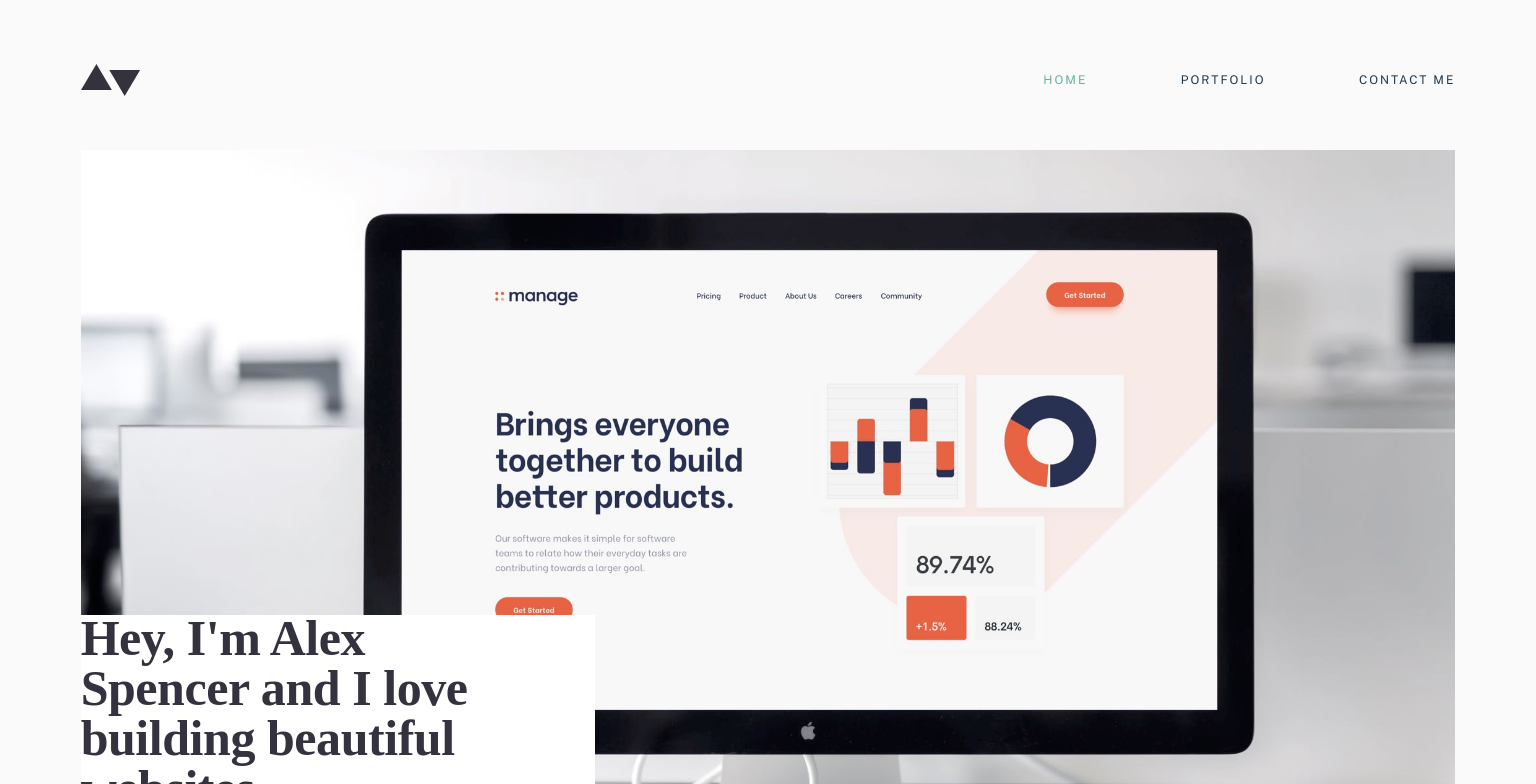
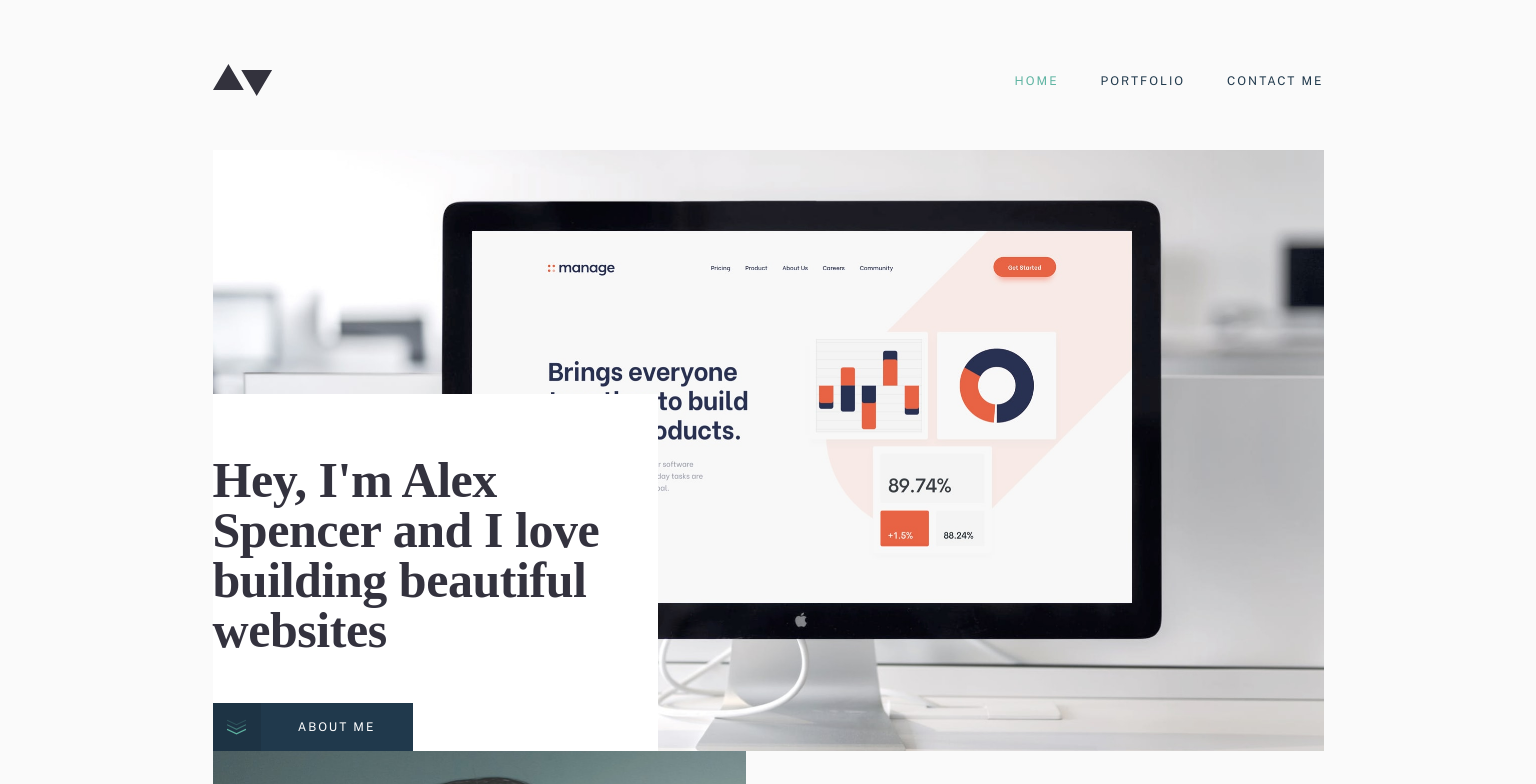
Before and after one commit to callumskilling/minimalist-portfolio, a React (Create React App) app: page / in a window 1536 px wide. Shown: the top 784 px of the page. Built offline with nearby package versions, Linux system fonts and the light colour scheme; a web font is replaced by a local one.

Commit message:
finished Nav and Hero

```diff
--- a/src/App.css
+++ b/src/App.css
@@ -39,6 +39,7 @@
 
 .pageContainer {
     width: 83%;
+    max-width: 1111px;
     margin-inline: auto;
 }
 
@@ -93,6 +94,6 @@ h3 {
 
 @media only screen and (min-width: 768px) {
     .pageContainer {
-        width: 89.5%;
+        width: 89.713542%
     }
 }
--- a/src/components/Hero/Hero.css
+++ b/src/components/Hero/Hero.css
@@ -39,6 +39,11 @@
     background: none;
     width: 76%;
     color: white;
+    font-family: var(--ff-sans-serif);
+    font-weight: var(--fw-refular-400);
+    font-size: 12px;
+    line-height: 14px;
+    letter-spacing: 2px;
 }
 
 @media only screen and (min-width: 768px) {
@@ -53,7 +58,7 @@
     .heroText {
         grid-area: overlap;
         align-self: end;
-        width: 80.5%;
+        width: 74.709302%;
         background-color: white;
         height: 278px;
         display: flex;
@@ -65,10 +70,21 @@
     .heroTitle {
         width: 458px;
     }
+
+    .aboutMeButton {
+        margin-top: 48px;
+    }
+
 }
 
 @media only screen and (min-width: 1377px) {
     .heroText {
-        max-width: 514px;
+        width: 445px;
+        height: 357px;
+
+    }
+
+    .heroTitle {
+        width: 390px;
     }
 }
--- a/src/components/Menu/Menu.css
+++ b/src/components/Menu/Menu.css
@@ -9,7 +9,7 @@
     transform: translateX(300%);
     transition: all 250ms ease-out;
     min-width: 223px;
-    max-width: 412px;
+    max-width: 309px;
 }
 
 #nav_links[data-visible=true] {
@@ -45,7 +45,7 @@ nav > ul > li > a {
         transform: none;
         transition: none;
         min-width: 0px;
-        width: 49.25%;
+        width: 44.847605%
     }
 
     #nav_links[data-visible=true] {
@@ -58,14 +58,11 @@ nav > ul > li > a {
     }
 
     nav > ul > li {
-        font-family: var(--ff-sans-serif);
-        font-size: 12px;
-        line-height: 14.1px;
-        letter-spacing: 2px;
         padding: 0
     }
 
     nav > ul > li > a {
         color: var(--clr-dark-blue);
+        line-height: 0;
     }
 }
```
